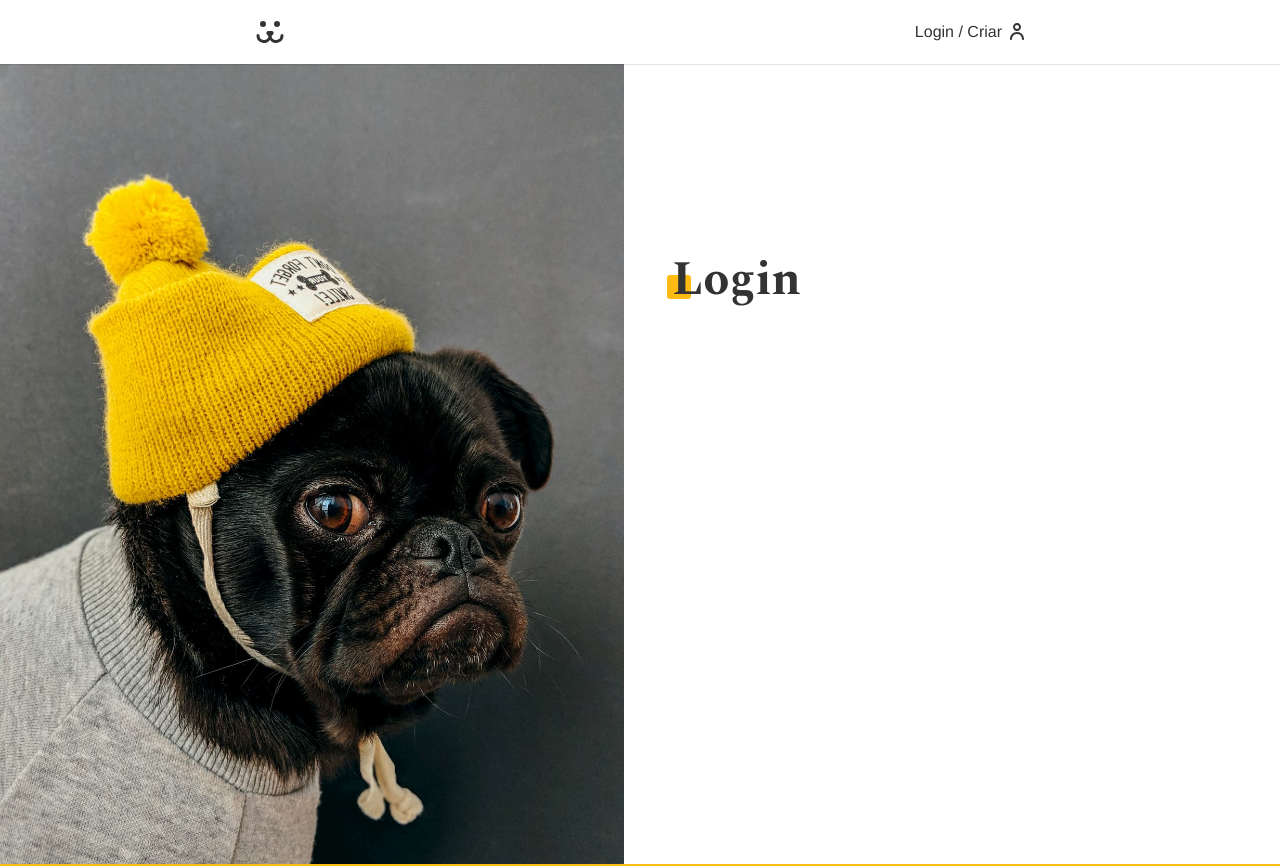
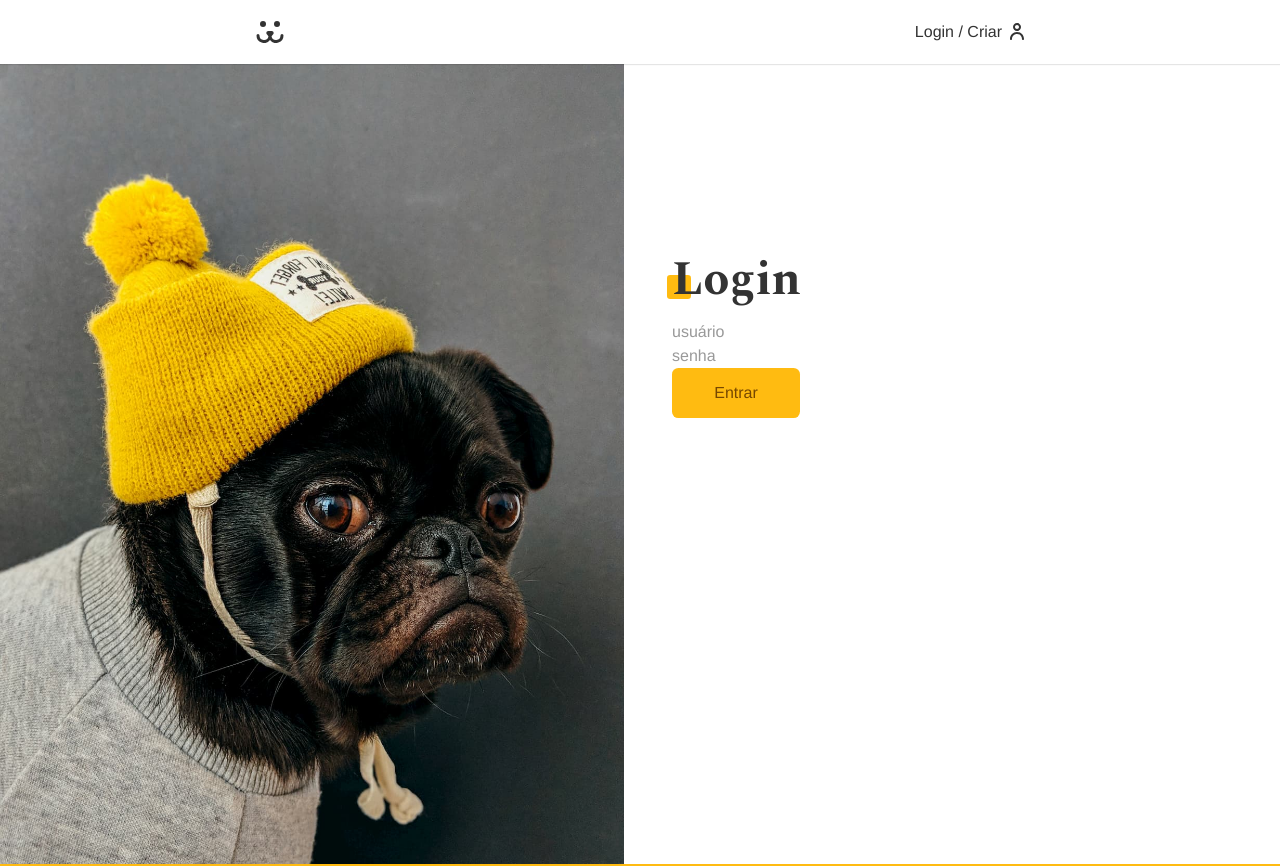
Before and after one commit to LeonardoLobas/dogs-next, a Next.js app: page /login in a window 1280 px wide. Shown: the top 866 px of the page. Built offline with nearby package versions, Linux system fonts and the light colour scheme.

Commit message:
Desenvolvedo form login e pasta api.

```diff
--- /dev/null
+++ b/src/actions/login.ts
@@ -0,0 +1,35 @@
+"use server";
+
+import apiError from "@/functions/api-error";
+import { cookies } from "next/headers";
+export default async function login(
+    state: { ok: boolean },
+    formData: FormData
+) {
+    const username = formData.get("username") as string | null;
+    const password = formData.get("password") as string | null;
+
+    try {
+        if (!username || !password) throw new Error("Preencha os dados");
+        const response = await fetch(
+            "https://dogsapi.origamid.dev/json/jwt-auth/v1/token",
+            {
+                method: "POST",
+                body: formData,
+            }
+        );
+        if (!response.ok) throw new Error("Senha ou usuário inválidos");
+        const data = await response.json();
+
+        (await cookies()).set("token", data.token, {
+            httpOnly: true,
+            secure: true,
+            sameSite: "lax",
+            maxAge: 60 * 60 * 24,
+        });
+
+        return { data: null, ok: true, error: null };
+    } catch (error: unknown) {
+        return apiError(error);
+    }
+}
--- a/src/app/login/page.tsx
+++ b/src/app/login/page.tsx
@@ -1,3 +1,4 @@
+import LoginForm from "@/components/login/login-form";
 import { Metadata } from "next";
 
 export const metadata: Metadata = {
@@ -9,6 +10,7 @@ export default async function LoginPage() {
     return (
         <section className="animeLeft">
             <h1 className="title">Login</h1>
+            <LoginForm />
         </section>
     );
 }
--- /dev/null
+++ b/src/components/forms/button.module.css
@@ -0,0 +1,24 @@
+.button {
+  font-size: 1rem;
+  font-family: var(--type-first);
+  cursor: pointer;
+  border: none;
+  border-radius: 0.4rem;
+  background: #fb1;
+  color: #764701;
+  min-width: 8rem;
+  padding: 0.8rem 1.2rem;
+  box-sizing: border-box;
+  transition: 0.1s;
+}
+
+.button:hover,
+.button:focus {
+  outline: none;
+  box-shadow: 0 0 0 3px #fea, 0 0 0 4px #fb1;
+}
+
+.button:disabled {
+  opacity: 0.5;
+  cursor: wait;
+}
--- /dev/null
+++ b/src/components/forms/button.tsx
@@ -0,0 +1,14 @@
+import React from "react";
+import styles from "./button.module.css";
+
+type ButtonType = React.ButtonHTMLAttributes<HTMLButtonElement>;
+
+const Button = ({ children, ...props }: ButtonType) => {
+    return (
+        <button {...props} className={styles.button}>
+            {children}
+        </button>
+    );
+};
+
+export default Button;
--- /dev/null
+++ b/src/components/login/login-form.tsx
@@ -0,0 +1,30 @@
+"use client";
+
+import login from "@/actions/login";
+import React from "react";
+import { useFormState, useFormStatus } from "react-dom";
+import Button from "../forms/button";
+
+function FormButton() {
+    const { pending } = useFormStatus();
+
+    return <Button disabled={pending}>Entrar</Button>;
+}
+
+export default function LoginForm() {
+    const [state, action] = useFormState(login, {
+        ok: false,
+        error: "",
+        data: null,
+    });
+    return (
+        <>
+            <form action={action}>
+                <input type="text" name="username" placeholder="usuário" />
+                <input type="text" name="password" placeholder="senha" />
+                <FormButton />
+                <p>{state.error}</p>
+            </form>
+        </>
+    );
+}
--- /dev/null
+++ b/src/functions/api-error.ts
@@ -0,0 +1,11 @@
+export default function apiError(error: unknown): {
+    data: null;
+    ok: false;
+    error: string;
+} {
+    if (error instanceof Error) {
+        return { data: null, ok: false, error: error.message };
+    } else {
+        return { data: null, ok: false, error: "Erro" };
+    }
+}
--- /dev/null
+++ b/src/functions/api.ts
@@ -0,0 +1,94 @@
+// @ts-nocheck
+export const API_URL = "https://dogsapi.origamid.dev/json";
+
+export function TOKEN_POST() {
+    return {
+        url: API_URL + "/jwt-auth/v1/token",
+    };
+}
+
+export function TOKEN_VALIDATE_POST(token) {
+    return {
+        url: API_URL + "/jwt-auth/v1/token/validate",
+        options: {
+            method: "POST",
+            headers: {
+                Authorization: "Bearer " + token,
+            },
+        },
+    };
+}
+
+export function USER_GET() {
+    return {
+        url: API_URL + "/api/user",
+    };
+}
+
+export function USER_POST() {
+    return {
+        url: API_URL + "/api/user",
+    };
+}
+
+export function PHOTO_POST() {
+    return {
+        url: API_URL + "/api/photo",
+    };
+}
+
+export function PHOTOS_GET({
+    page,
+    total,
+    user,
+}: {
+    page: number;
+    total: number;
+    user: 0 | string;
+}) {
+    return {
+        url: `${API_URL}/api/photo/?_page=${page}&_total=${total}&_user=${user}`,
+    };
+}
+
+export function PHOTO_GET(id: string) {
+    return {
+        url: `${API_URL}/api/photo/${id}`,
+    };
+}
+
+export function COMMENT_POST(id: string) {
+    return {
+        url: `${API_URL}/api/comment/${id}`,
+    };
+}
+
+export function PHOTO_DELETE(id: string) {
+    return {
+        url: `${API_URL}/api/photo/${id}`,
+    };
+}
+
+export function PASSWORD_LOST() {
+    return {
+        url: API_URL + "/api/password/lost",
+    };
+}
+
+export function PASSWORD_RESET() {
+    return {
+        url: API_URL + "/api/password/reset",
+    };
+}
+
+export function STATS_GET() {
+    return {
+        url: API_URL + "/api/stats",
+        options: {
+            method: "GET",
+            headers: {
+                Authorization: "Bearer " + window.localStorage.getItem("token"),
+            },
+        },
+    };
+}
```
